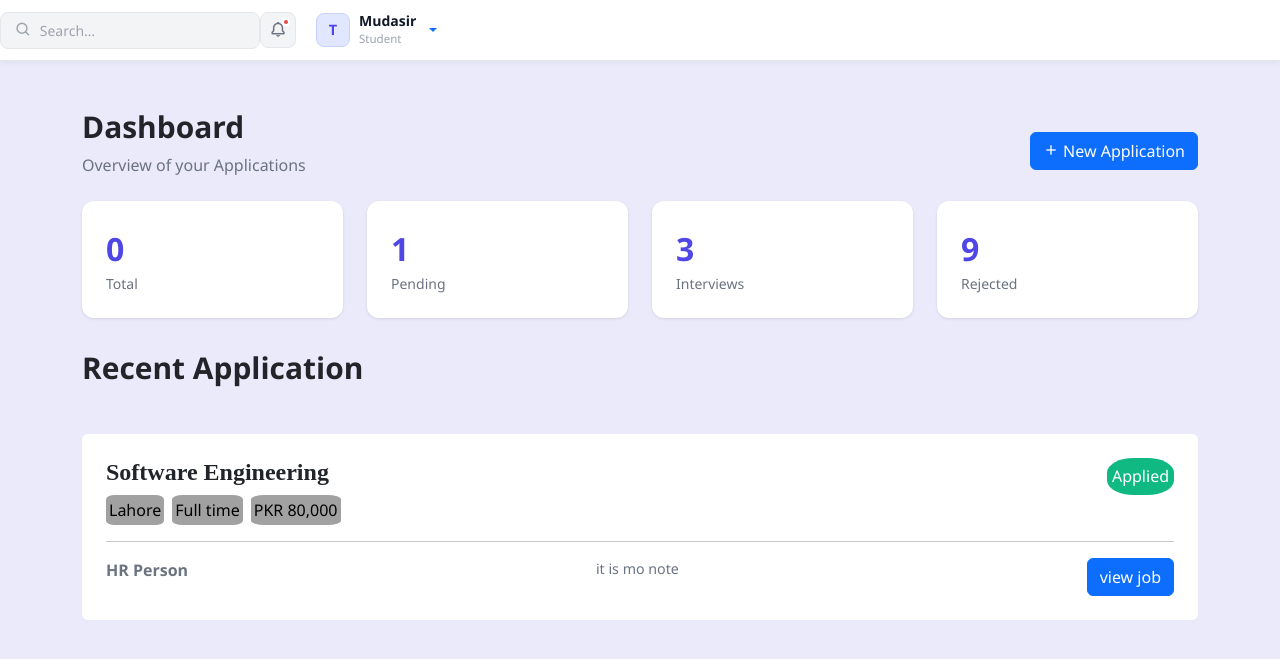
After one commit to mjeyz/job-tracker, a Flask app: page /dashboard in a window 1280 px wide. The commit adds this page. Shown: the top 659 px of the page. Run offline with Flask 3, Linux system fonts and the light colour scheme; some libraries are stand-ins or nearby versions.

Commit message:
design basic dashboard with application status and applications

```diff
--- a/app.py
+++ b/app.py
@@ -118,6 +118,9 @@ def register():
 
     return render_template("auth/register.html", form=form, current_user=current_user)
 
+@app.route("/dashboard", methods=["GET", "POST"])
+def dashboard():
+    return render_template("dashboard.html", current_user=current_user)
 
 @app.route("/add_application", methods=['GET', 'POST'])
 def add_application():
--- a/static/css/styles.css
+++ b/static/css/styles.css
@@ -4,3 +4,85 @@
     box-sizing: border-box;
     font-family: "Segoe UI", system-ui, sans-serif;
 }
+
+:root {
+    --primary-color: #4F46E5;
+    --primary-hover: #4338ca;
+    --bg-color: #F3F4F6;
+    --sidebar-bg: #111827;
+    --card-bg: #FFFFFF;
+    --text-main: #1F2937;
+    --text-muted: #6B7280;
+    --danger: #EF4444;
+    --success: #10B981;
+    --warning: #F59E0B;
+}
+
+.header {
+    grid-column: 2 / -1;
+    grid-row: 1 / 2;
+    background: white;
+    display: flex;
+    justify-content: space-between;
+    align-items: center;
+    padding: 0 2rem;
+    box-shadow: 0 1px 2px 0 rgba(0, 0, 0, 0.05);
+    z-index: 10;
+}
+
+.stat-grid {
+    display: grid;
+    grid-template-columns: repeat(auto-fit, minmax(200px, 1fr));
+    gap: 1.5rem;
+    margin-bottom: 2rem;
+}
+
+.stat-card {
+    background: white;
+    padding: 1.5rem;
+    border-radius: 12px;
+    box-shadow: 0 1px 3px rgba(0, 0, 0, 0.1);
+}
+
+.stat-value {
+    font-size: 2rem;
+    font-weight: 700;
+    color: var(--primary-color);
+}
+
+.stat-label {
+    color: var(--text-muted);
+    font-size: 0.875rem;
+}
+
+.company-name {
+    font-family: "Times New Roman", sans-serif;
+    font-weight: bolder;
+    font-size: 1.5rem;
+}
+
+.status-btn {
+    border-radius: 40%;
+    padding: 5px;
+    color: white;
+    background-color: var(--success);
+    border: none;
+}
+
+
+.info-btn {
+    padding: 3px;
+    border: none;
+    background-color: #a1a1a1;
+    color: black;
+    border-radius: 15%;
+}
+
+.app-info {
+    border-bottom: 10px gray;
+}
+
+.info {
+    display: flex;
+    justify-content: space-between;
+}
--- /dev/null
+++ b/templates/dashboard.html
@@ -0,0 +1,66 @@
+{% extends "partials/base.html"%}
+{% include "partials/navbar.html"%}
+{% block content %}
+
+
+<div class="container d-flex align-items-center justify-content-between mb-2 header-section mt-5">
+    <div>
+        <h1 style="font-size: 1.87rem; font-weight: 700">Dashboard</h1>
+        <p style="color: var(--text-muted)">Overview of your Applications</p>
+    </div>
+    <a class="btn btn-primary" href="{{ url_for('dashboard') }}">
+        <i class="bx bx-plus"></i> New Application
+    </a>
+</div>
+
+<div class="stat-grid container">
+    <div class="stat-card">
+        <div class="stat-value">0</div>
+        <div class="stat-label">Total</div>
+    </div>
+    <div class="stat-card">
+        <div class="stat-value">1</div>
+        <div class="stat-label">Pending</div>
+    </div>
+    <div class="stat-card">
+        <div class="stat-value">3</div>
+        <div class="stat-label">Interviews</div>
+    </div>
+    <div class="stat-card">
+        <div class="stat-value">9</div>
+        <div class="stat-label">Rejected</div>
+    </div>
+</div>
+
+<div class="container">
+    <h2 class="mb-1" style="font-weight: 600; font-size: 1.87rem">Recent Application</h2>
+</div>
+
+<div class="d-grid gap-2 container mt-5 application-container">
+
+    <div class="application">
+        <div class="grid-item border-2 application bg-white p-4 rounded">
+            <div class="company-name-cont d-flex justify-content-between">
+                <h3 class="company-name">Software Engineering</h3>
+                <button class=" status-btn">Applied</button>
+            </div>
+
+            <div class="app-info d-flex gap-2">
+                <button class="location info-btn">Lahore</button>
+                <button class="info-btn">Full time</button>
+                <button class="info-btn">PKR 80,000</button>
+            </div>
+            <hr>
+            <div class="info">
+                <div>
+                    <span style="font-size: 1rem; font-weight: bold; color: var(--text-muted)">HR Person</span>
+                </div>
+                <div>
+                <p style="font-size: 0.890rem; color: var(--text-muted)">it is mo note</p>
+                </div>
+                <button class="btn btn-primary">view job</button>
+            </div>
+        </div>
+    </div>
+</div>
+{% endblock %}
--- a/templates/partials/navbar.html
+++ b/templates/partials/navbar.html
@@ -1,40 +1,194 @@
-{% extends "partials/base.html" %}
+<!DOCTYPE html>
+<html lang="en">
+<head>
+  <meta charset="UTF-8" />
+  <meta name="viewport" content="width=device-width, initial-scale=1.0"/>
 
+  <!-- Bootstrap 5 -->
+  <link href="https://cdn.jsdelivr.net/npm/bootstrap@5.3.3/dist/css/bootstrap.min.css" rel="stylesheet"/>
+  <!-- Boxicons -->
+  <link href="https://cdn.jsdelivr.net/npm/boxicons@2.1.4/css/boxicons.min.css" rel="stylesheet"/>
 
-<nav class="navbar navbar-expand-lg bg-dark" style="background-color: rgba(0, 0, 0, 0.8)">
-    <div class="container px-5 px-lg-5 d-flex align-items-center justify-content-between">
+  <style>
+    /* ── Navbar ── */
+    .navbar {
+      background: #ffffff;
+      border-bottom: 1px solid #E5E7EB;
+      padding: 0.6rem 1.5rem;
+      display: flex;
+      align-items: center;
+      justify-content: space-between;
+      box-shadow: 0 1px 6px rgba(0,0,0,.06);
+    }
 
-        <a class="navbar-brand d-flex align-items-center" href="/">
-            <h2 class="nav-heading">Job Tracker</h2>
-        </a>
+    /* ── Search Bar ── */
+    .search-bar {
+      display: flex;
+      align-items: center;
+      gap: 8px;
+      background: #F3F4F6;
+      border: 1.5px solid #E5E7EB;
+      border-radius: 8px;
+      padding: 7px 14px;
+      width: 260px;
+      cursor: text;
+      transition: border-color .2s, box-shadow .2s;
+    }
+    .search-bar:focus-within {
+      border-color: #4F46E5;
+      box-shadow: 0 0 0 3px rgba(79,70,229,.12);
+      background: #fff;
+    }
+    .search-bar i {
+      font-size: 1.05rem;
+      color: #9CA3AF;
+    }
+    .search-bar input {
+      border: none;
+      background: transparent;
+      outline: none;
+      font-size: 0.875rem;
+      color: #374151;
+      width: 100%;
+    }
+    .search-bar input::placeholder { color: #9CA3AF; }
 
-        <!-- Toggle Button -->
-        <button class="navbar-toggler" type="button" data-bs-toggle="collapse"
-                data-bs-target="#navbarResponsive" aria-controls="navbarResponsive"
-                aria-expanded="false" aria-label="Toggle navigation"
-                style="border-color: rgba(255, 255, 255, 0.5);">
-            <span class="navbar-toggler-icon" style="filter: brightness(0) invert(1);"></span>
-        </button>
+    /* ── User Menu ── */
+    .user-menu { display: flex; align-items: center; gap: 10px; }
 
-        <!-- Navbar Links -->
-        <div class="collapse navbar-collapse justify-content-end" id="navbarResponsive">
-            <ul class="navbar-nav align-items-center">
-                <li class="nav-item">
-                    <a class="nav-link mx-2" href="{{ url_for('home') }}">Home</a>
-                </li>
-                <li class="nav-item">
-                    <a class="nav-link mx-2" href="{{ url_for('about') }}">About</a>
-                </li>
-                <li class="nav-item">
-                    <a class="nav-link mx-2" href="{{ url_for('contact') }}">Contact</a>
-                </li>
-                <li class="nav-item">
-                    <a class="nav-link mx-2" href="{{ url_for('register') }}">Register</a>
-                </li>
-                <li class="nav-item">
-                    <a class="nav-link mx-2" href="{{ url_for('login') }}">Login</a>
-                </li>
-            </ul>
+    /* Notification Bell */
+    .notif-btn {
+      position: relative;
+      width: 36px; height: 36px;
+      background: #F3F4F6;
+      border: 1.5px solid #E5E7EB;
+      border-radius: 8px;
+      display: flex; align-items: center; justify-content: center;
+      cursor: pointer;
+      color: #6B7280;
+      transition: background .2s;
+    }
+    .notif-btn:hover { background: #E0E7FF; color: #4F46E5; }
+    .notif-badge {
+      position: absolute;
+      top: 5px; right: 5px;
+      width: 8px; height: 8px;
+      background: #EF4444;
+      border-radius: 50%;
+      border: 2px solid #fff;
+    }
+
+    /* ── Profile ── */
+    .profile {
+      display: flex;
+      align-items: center;
+      gap: 9px;
+      padding: 5px 10px;
+      border-radius: 8px;
+      cursor: pointer;
+      transition: background .2s;
+      text-decoration: none;
+    }
+    .profile:hover { background: #F3F4F6; }
+
+    /* Avatar circle */
+    .avatar {
+      width: 34px; height: 34px;
+      background: #E0E7FF;
+      color: #4F46E5;
+      border-radius: 8px;
+      font-weight: 700;
+      font-size: 0.9rem;
+      display: flex; align-items: center; justify-content: center;
+      flex-shrink: 0;
+      border: 1.5px solid #C7D2FE;
+    }
+
+    /* Username */
+    .profile-info .name {
+      font-size: 0.875rem;
+      font-weight: 600;
+      color: #111827;
+      line-height: 1.2;
+    }
+    .profile-info .role {
+      font-size: 0.72rem;
+      color: #9CA3AF;
+    }
+
+    /* Dropdown */
+    .dropdown-menu {
+      border-radius: 10px;
+      border: 1px solid #E5E7EB;
+      box-shadow: 0 8px 24px rgba(0,0,0,.1);
+      padding: 6px;
+      min-width: 170px;
+    }
+    .dropdown-item {
+      border-radius: 6px;
+      font-size: 0.875rem;
+      color: #374151;
+      padding: 8px 12px;
+      display: flex; align-items: center; gap: 8px;
+    }
+    .dropdown-item:hover { background: #F3F4F6; }
+    .dropdown-item.text-danger:hover { background: #FEF2F2; }
+    .dropdown-divider { border-color: #E5E7EB; margin: 4px 0; }
+
+    /* Demo body */
+    body { background: #F9FAFB; }
+  </style>
+</head>
+<body>
+
+<!-- ════════════ FIXED NAVBAR ════════════ -->
+<nav class="navbar navbar-expand-lg">
+
+  <!-- ① Search Bar (fixed: now has real input) -->
+  <div class="search-bar">
+    <i class="bx bx-search"></i>
+    <input type="text" placeholder="Search…" />
+  </div>
+
+  <!-- ② User Menu (fixed: avatar, name, dropdown all working) -->
+  <div class="user-menu">
+
+    <!-- Notification bell -->
+    <div class="notif-btn">
+      <i class="bx bx-bell" style="font-size:1.1rem;"></i>
+      <span class="notif-badge"></span>
+    </div>
+
+    <!-- Profile dropdown -->
+    <div class="dropdown">
+      <a class="profile dropdown-toggle"
+         href="#"
+         data-bs-toggle="dropdown"
+         aria-expanded="false">
+
+        <!-- Avatar: initials "T" -->
+        <div class="avatar">T</div>
+
+        <!-- Name + role (fixed: were inside avatar div before) -->
+        <div class="profile-info">
+          <div class="name">Mudasir</div>
+          <div class="role">Student</div>
         </div>
+      </a>
+
+      <ul class="dropdown-menu dropdown-menu-end">
+        <li><a class="dropdown-item" href="#"><i class="bx bx-user"></i> My Profile</a></li>
+        <li><a class="dropdown-item" href="#"><i class="bx bx-cog"></i> Settings</a></li>
+        <li><hr class="dropdown-divider"/></li>
+        <li><a class="dropdown-item text-danger" href="#"><i class="bx bx-log-out"></i> Logout</a></li>
+      </ul>
     </div>
+
+  </div>
 </nav>
+<!-- ════════════ END NAVBAR ════════════ -->
+
+<!-- Bootstrap JS -->
+<script src="https://cdn.jsdelivr.net/npm/bootstrap@5.3.3/dist/js/bootstrap.bundle.min.js"></script>
+</body>
+</html>
```
Also changed, not shown: templates/index.html (+11 -1 lines).
